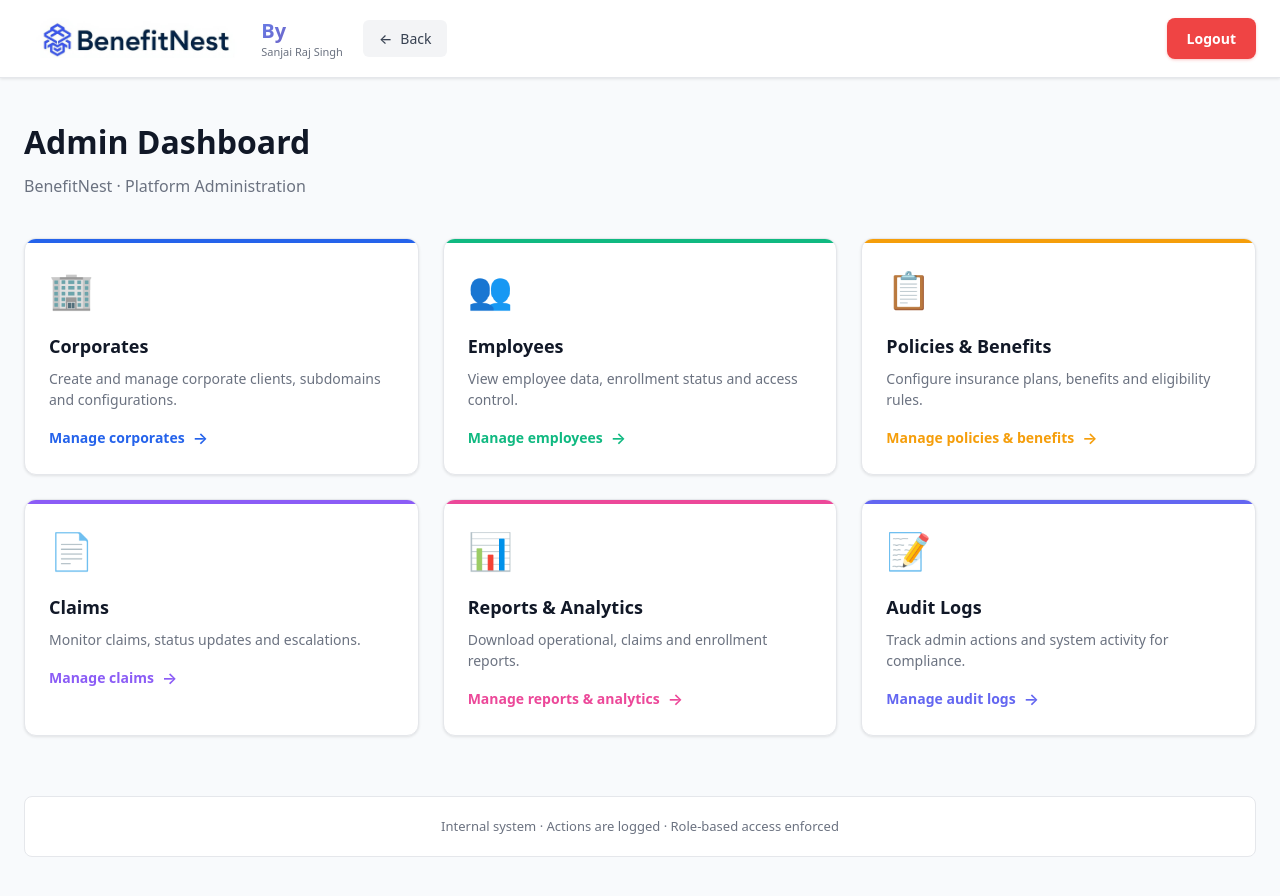
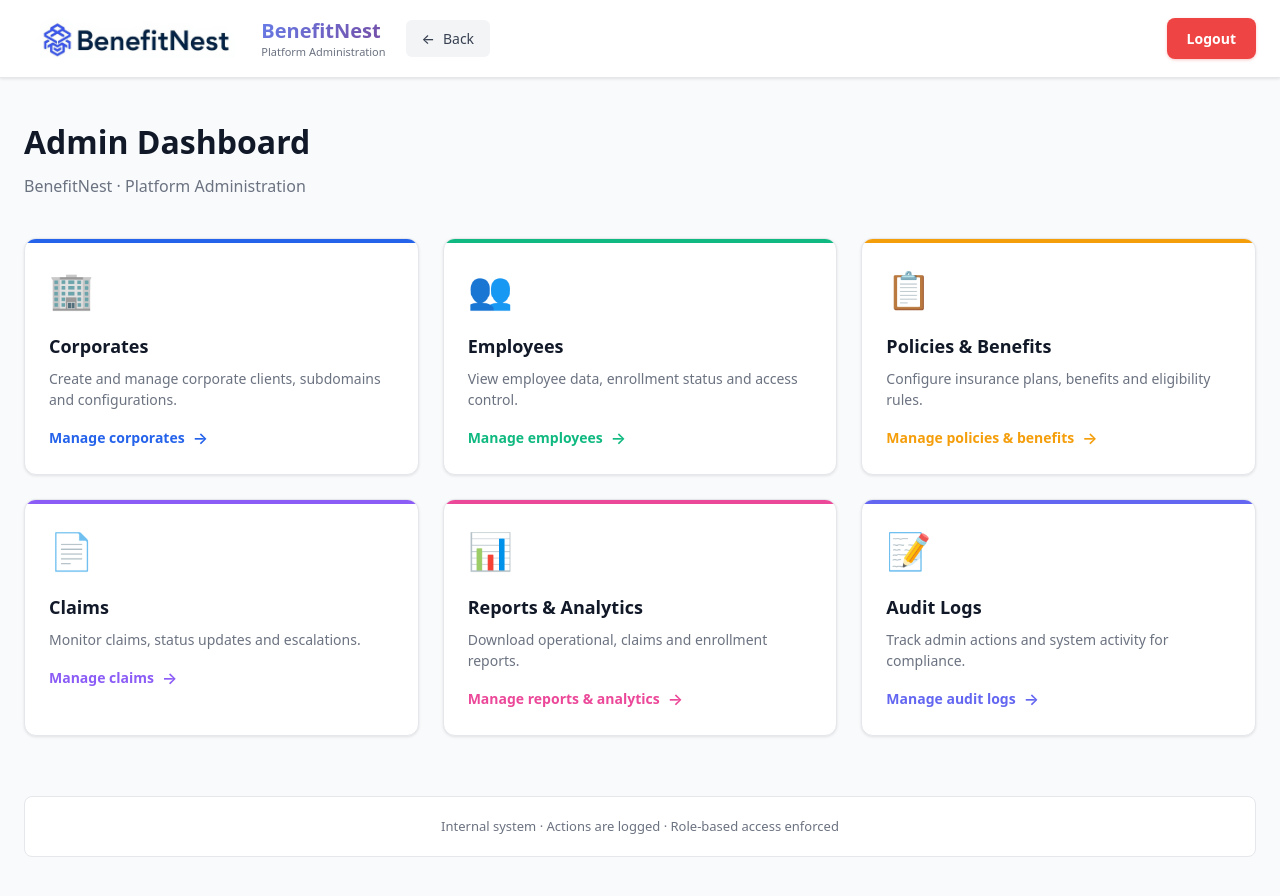
Before and after one commit to sanjaisinghraj/benefitnest-frontend, a Next.js app: page /admin/dashboard in a window 1280 px wide. Built offline with nearby package versions, Linux system fonts and the light colour scheme.

Commit message:
changed page tsx files

```diff
--- a/app/admin/dashboard/page.tsx
+++ b/app/admin/dashboard/page.tsx
@@ -108,7 +108,7 @@ const AdminDashboard = () => {
                   WebkitTextFillColor: 'transparent',
                   backgroundClip: 'text'
                 }}>
-                  By
+                  BenefitNest
                 </div>
                 <div style={{
                   fontSize: '11px',
@@ -116,7 +116,7 @@ const AdminDashboard = () => {
                   fontWeight: '500',
                   marginTop: '-2px'
                 }}>
-                  Sanjai Raj Singh
+                  Platform Administration
                 </div>
               </div>
             </div>
```
